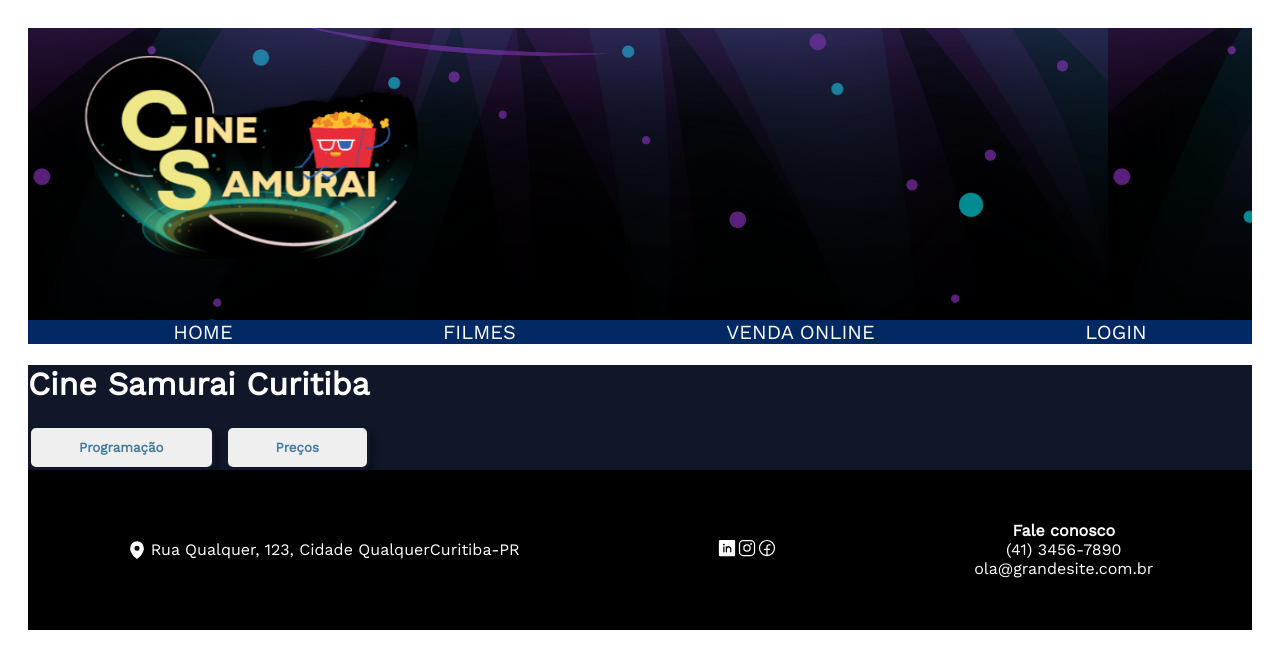
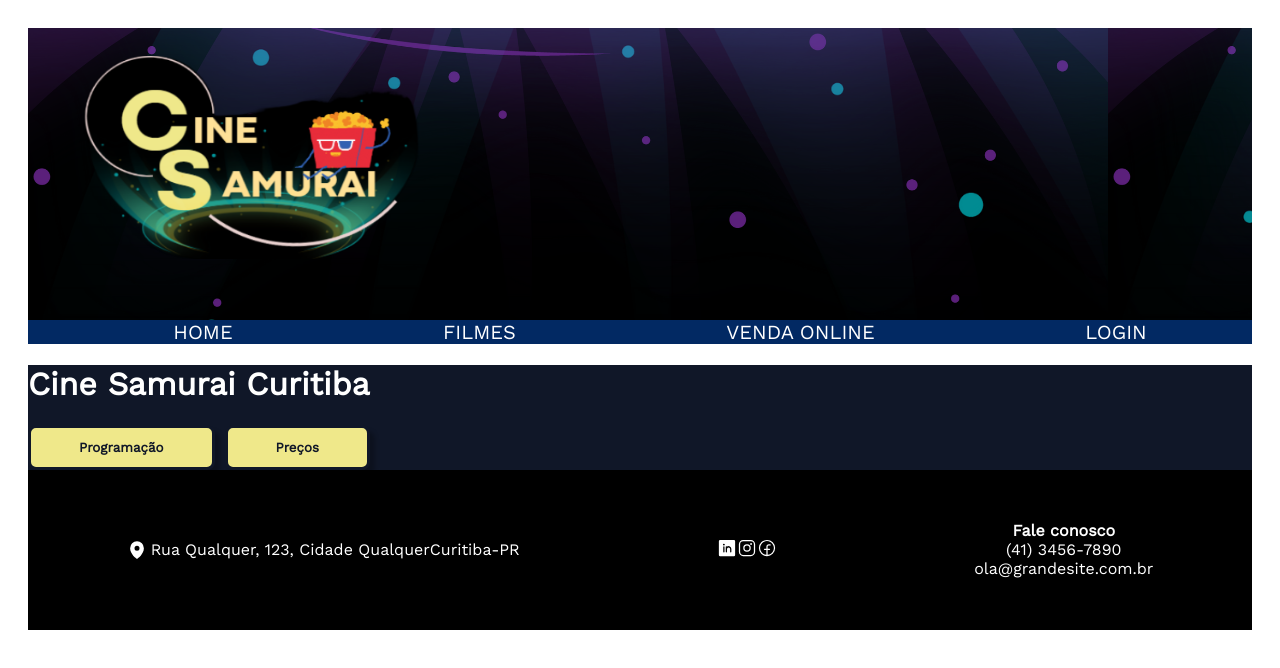
Before and after one commit to ericafernandaj/CineSamurai, a React (Vite) app: page / in a window 1280 px wide. Shown: the top 668 px of the page. Built offline with nearby package versions, Linux system fonts and the light colour scheme.

Commit message:
Feat: Alteração de nomenclaruta de cores do tema

```diff
--- a/src/style/theme.js
+++ b/src/style/theme.js
@@ -1,15 +1,15 @@
 export const tema = {
     blue900: '#263238',
-    blue700: '#1D3557',
-    blue500: '#457B9D',
+    yellow700: '#EFE88A',
+    blue500: '#101728',
     blue200: '#A8DADC',
     blue100: '#D0E8E8',
     white50: '#FFFFFF',
     white200: '#E9F0F0',
     red700: '#A3151A',
     red500: '#9A4A4D',
-    red50: '#DDBDBE',
-    green700: '#068B24',
+    red50: '#FF3C5F',
+    black700: '#000000',
     green500: '#34673F',
     green50: '#E8F3EB',
   }
```
